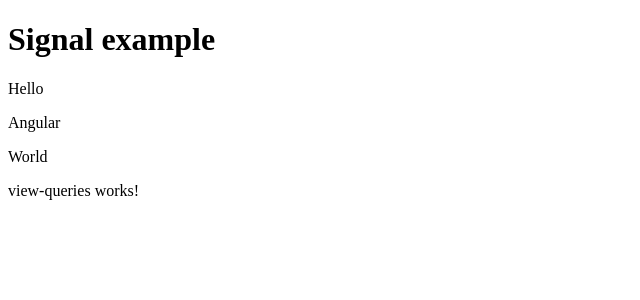
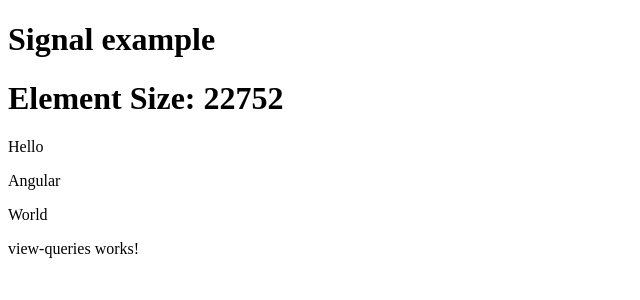
Before and after one commit to Pebhashi-Tharushika/angular-18-practice, an Angular app in the folder signals/: page / in a window 1280 px wide. Shown: the top 300 px of the page, without its empty margins (0-640 px from the left). Built offline with nearby package versions, Linux system fonts and the light colour scheme.

Commit message:
view queries - computed()

```diff
--- a/signals/src/app/app.component.html
+++ b/signals/src/app/app.component.html
@@ -1,4 +1,6 @@
 <h1>Signal example</h1>
+
+<h1>Element Size: {{elementSize()}}</h1>
 
 <p #el1>Hello</p>
 
--- a/signals/src/app/app.component.ts
+++ b/signals/src/app/app.component.ts
@@ -1,4 +1,4 @@
-import { Component, effect, ElementRef, signal, viewChild, viewChildren } from '@angular/core';
+import { Component, computed, effect, ElementRef, signal, viewChild, viewChildren } from '@angular/core';
 import { CounterComponent } from './counter/counter.component';
 import { EffectsComponent } from './effects/effects.component';
 import { EqualityComponent } from './equality/equality.component';
@@ -26,10 +26,15 @@ export class AppComponent {
   cmp = viewChild(ViewQueriesComponent, { read: ElementRef });
 
   // `el1` is a Signal that holds a reference to an element in the own template
-  el1 = viewChild('el1');
+  el1 = viewChild<ElementRef>('el1');
 
   // `el2` is a Signal that holds references to elements in the own template
   el2 = viewChildren('el2');
+
+  elementSize = computed(() => {
+    const nativeEle = this.el1()?.nativeElement;
+    return nativeEle ? nativeEle.offsetWidth * nativeEle.offsetHeight : 0;
+  });
 
   constructor() {
     effect(() => {
```
